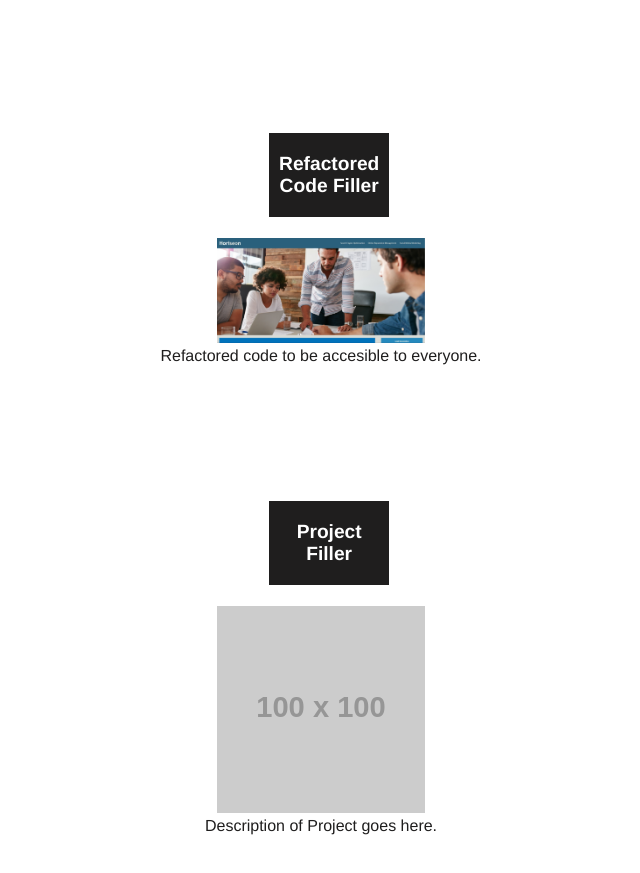
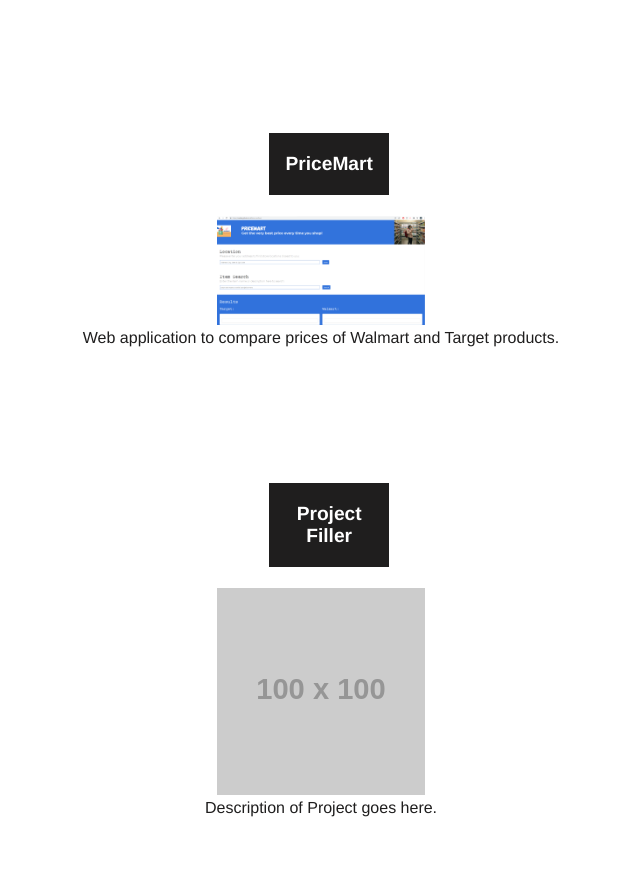
Before and after one commit to pmacdonald15/portfolio, a plain HTML site: page index.html in a window 1280 px wide. Shown: the part 924-1797 px from the top of the page, without its empty margins (319-959 px from the left). Drawn offline with Linux system fonts and the light colour scheme; placeholder pictures from the web are drawn by us.

Commit message:
Added PriceMart to Portfolio

```diff
--- a/index.html
+++ b/index.html
@@ -61,11 +61,11 @@
         </section>
         <!--Horiseon Refactor-->
         <section class="card" class="flex-box">
-          <header  class="project-title">Refactored Code Filler</header>
+          <header  class="project-title">PriceMart</header>
           <!--Link to Horiseon Refactor for now-->
-            <a href="https://pmacdonald15.github.io/UCF-Week-1/"><img src="./assets/images/Horiseon.jpg" alt="Horiseon Refactored Code filler" ></a>
+            <a href="https://msdale.github.io/caffeine-overflow/"><img src="./assets/images/PriceMart.png" alt="PriceMart Retailer Price Comparer" ></a>
             <!--Description-->
-          <p class="project-desc">Refactored code to be accesible to everyone.</p>
+          <p class="project-desc">Web application to compare prices of Walmart and Target products.</p>
         </section>
         <!--Project Name-->
         <div>
```
Also changed, not shown: assets/images/PriceMart.png (added).
